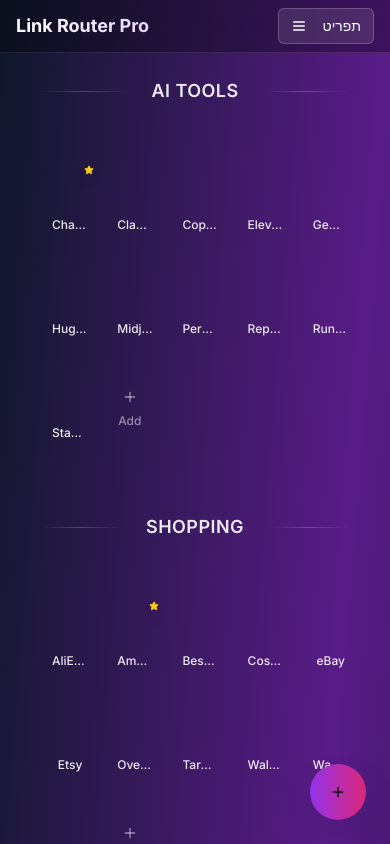
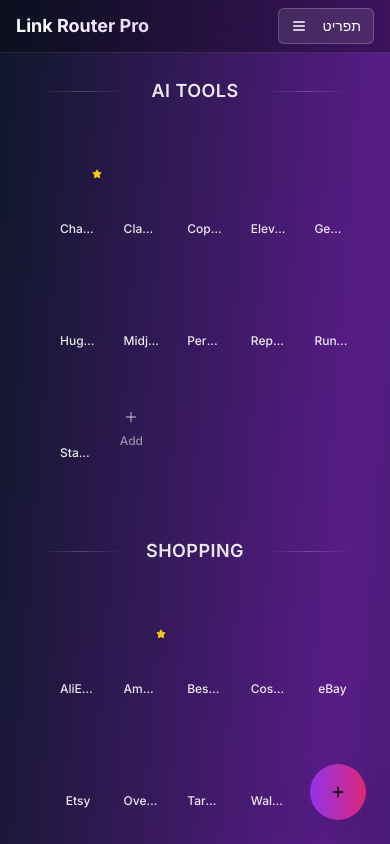
Before and after one commit to shlomixx/link-cloud-pro-ui, a React (Vite) app: page / in a window 390 px wide. Shown: the top 844 px of the page. Built offline with nearby package versions, Linux system fonts and the light colour scheme.

Commit message:
Make mobile links bigger
Increased mobile link sizes by adjusting padding and font size in `src/components/CategorySection.tsx`.

```diff
--- a/src/components/CategorySection.tsx
+++ b/src/components/CategorySection.tsx
@@ -82,15 +82,15 @@ export const CategorySection: React.FC<CategorySectionProps> = ({
   const getMobileGridClasses = () => {
     switch (viewMode) {
       case 'dense':
-        return 'grid grid-cols-5 gap-4 px-4 py-3';
+        return 'grid grid-cols-5 gap-6 px-6 py-4';
       case 'compact':
-        return 'grid grid-cols-5 gap-4 px-4 py-3';
+        return 'grid grid-cols-5 gap-6 px-6 py-4';
       case 'grid':
-        return 'grid grid-cols-5 gap-4 px-4 py-3';
+        return 'grid grid-cols-5 gap-6 px-6 py-4';
       case 'list':
-        return 'flex flex-col gap-3 px-4 py-3';
+        return 'flex flex-col gap-4 px-6 py-4';
       default:
-        return 'grid grid-cols-5 gap-4 px-4 py-3';
+        return 'grid grid-cols-5 gap-6 px-6 py-4';
     }
   };
 
```
